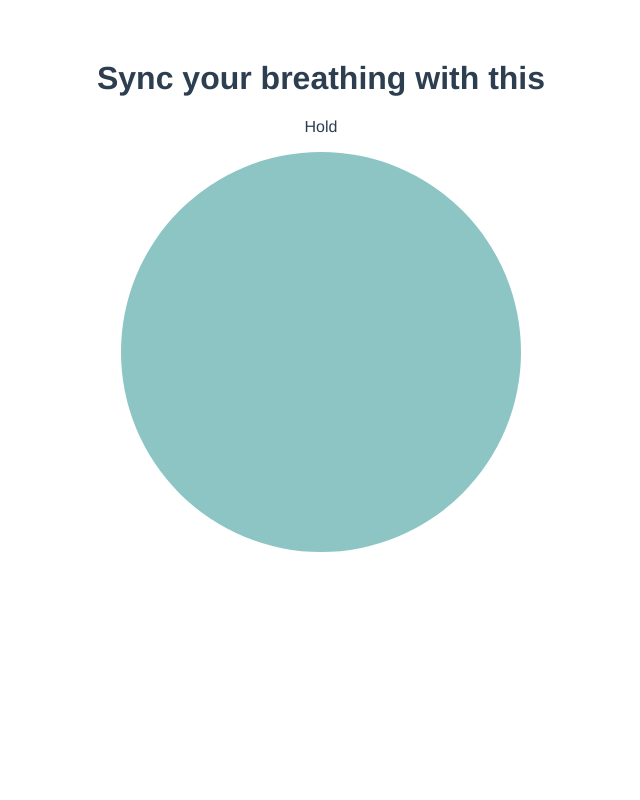
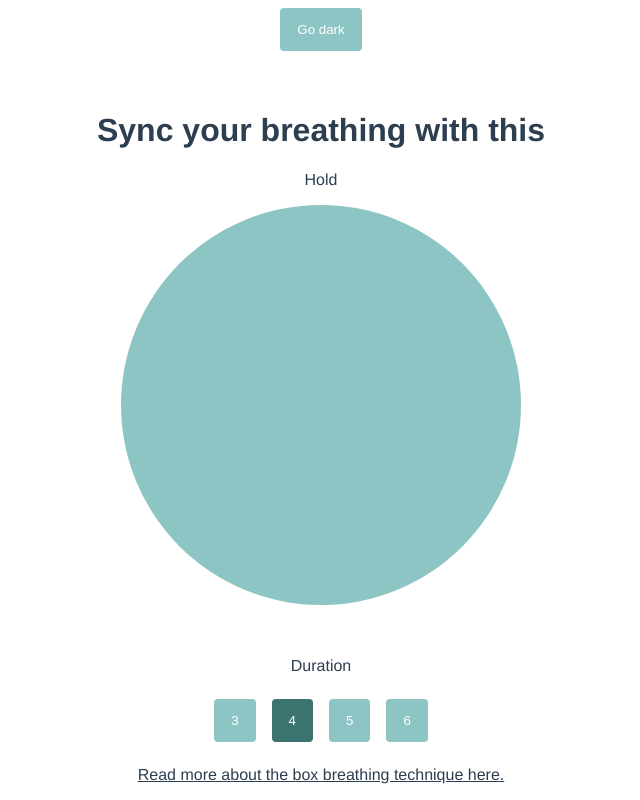
Before and after one commit to steepmountain/breathe, a Vue app: page / in a window 1280 px wide. Shown: the whole page, without its empty margins (319-959 px from the left). Built offline with nearby package versions, Linux system fonts and the light colour scheme.

Commit message:
Working prototype

```diff
--- a/package.json
+++ b/package.json
@@ -1,5 +1,5 @@
 {
-  "name": "breathe",
+  "name": "Breathe",
   "version": "0.1.0",
   "private": true,
   "scripts": {
--- a/public/index.html
+++ b/public/index.html
@@ -1,17 +1,38 @@
 <!DOCTYPE html>
 <html lang="en">
-  <head>
+
+<head>
     <meta charset="utf-8">
     <meta http-equiv="X-UA-Compatible" content="IE=edge">
     <meta name="viewport" content="width=device-width,initial-scale=1.0">
+    <link rel="manifest" href="/manifest.json">
     <link rel="icon" href="<%= BASE_URL %>favicon.ico">
+    <meta name="apple-mobile-web-app-capable" content="yes">
+    <meta name="apple-mobile-web-app-status-bar-style" content="black">
+    <meta name="apple-mobile-web-app-title" content="Weather PWA">
+    <link rel="apple-touch-icon" href="/images/icons/512.png">
     <title><%= htmlWebpackPlugin.options.title %></title>
-  </head>
-  <body>
+    <script src="/scripts/install.js"></script>
+    <meta name="theme-color" content="#8cc5c3" />
+</head>
+
+<body>
     <noscript>
-      <strong>We're sorry but <%= htmlWebpackPlugin.options.title %> doesn't work properly without JavaScript enabled. Please enable it to continue.</strong>
+        <strong>We're sorry but <%= htmlWebpackPlugin.options.title %> doesn't work properly without JavaScript enabled.
+            Please enable it to continue.</strong>
     </noscript>
     <div id="app"></div>
     <!-- built files will be auto injected -->
-  </body>
+</body>
+<script>
+    // CODELAB: Register service worker.
+if ('serviceWorker' in navigator) {
+  window.addEventListener('load', () => {
+    navigator.serviceWorker.register('/service-worker.js')
+        .then((reg) => {
+          console.log('Service worker registered.', reg);
+        });
+  });
+}
+</script>
 </html>
--- /dev/null
+++ b/public/scripts/install.js
@@ -0,0 +1,8 @@
+window.addEventListener('beforeinstallprompt', saveBeforeInstallPromptEvent);
+deferredInstallPrompt = evt;
+installButton.removeAttribute('hidden');
+// CODELAB: Add code show install prompt & hide the install button.
+deferredInstallPrompt.prompt();
+// Hide the install button, it can't be called twice.
+evt.srcElement.setAttribute('hidden', true);
+window.addEventListener('appinstalled', logAppInstalled);
--- a/src/App.vue
+++ b/src/App.vue
@@ -1,18 +1,77 @@
 <template>
-  <div id="app">
-    <Breathe msg="Welcome to Your Vue.js App"/>
+  <div id="app" :class="{dark: isDarkMode, light: !isDarkMode}">
+    <div>
+      <input class="button" type="button" :value="modeText" @click="toggleTheme" />
+    </div>
+    <Breathe :duration="duration" />
+
+    <div>
+      <p>Duration</p>
+      <input
+        class="button"
+        type="button"
+        value="3"
+        @click="setDuration"
+        :class="{active: duration == 3}"
+      />
+      <input
+        class="button"
+        type="button"
+        value="4"
+        @click="setDuration"
+        :class="{active: duration == 4}"
+      />
+      <input
+        class="button"
+        type="button"
+        value="5"
+        @click="setDuration"
+        :class="{active: duration == 5}"
+      />
+      <input
+        class="button"
+        type="button"
+        value="6"
+        @click="setDuration"
+        :class="{active: duration == 6}"
+      />
+    </div>
+    <p>
+      <a
+        href="https://www.healthline.com/health/box-breathing"
+      >Read more about the box breathing technique here.</a>
+    </p>
   </div>
 </template>
 
 <script>
-import Breathe from './components/Breathe.vue'
+import Breathe from "./components/Breathe.vue";
 
 export default {
-  name: 'App',
+  name: "App",
   components: {
     Breathe
+  },
+  data() {
+    return {
+      duration: 4,
+      isDarkMode: false
+    };
+  },
+  computed: {
+    modeText() {
+      return this.isDarkMode ? "Go light" : "Go dark";
+    }
+  },
+  methods: {
+    setDuration(event) {
+      this.duration = Number.parseInt(event.target.value);
+    },
+    toggleTheme() {
+      this.isDarkMode = !this.isDarkMode;
+    }
   }
-}
+};
 </script>
 
 <style>
@@ -22,6 +81,65 @@ export default {
   -moz-osx-font-smoothing: grayscale;
   text-align: center;
   color: #2c3e50;
-  margin-top: 60px;
+  height: 100%;
+  transition: background-color 0.5s;
+  display: flex;
+  flex-direction: column;
+  align-content: center;
+  justify-content: space-evenly;
+}
+
+#app.dark {
+  color: white !important;
+  background-color: black;
+}
+
+#app.light {
+  color: #2c3e50;
+  background-color: white;
+}
+
+#app.dark a,
+#app.dark a:visited {
+  color: white !important;
+}
+
+#app.light a,
+#app.light a:visited {
+  color: #2c3e50;
+}
+
+.button {
+  max-width: 10rem;
+  /* default for <button>, but useful for <a> */
+  display: inline-block;
+  text-align: center;
+  text-decoration: none;
+
+  /* create a small space when buttons wrap on 2 lines */
+  margin: 2px 0;
+
+  /* invisible border (will be colored on hover/focus) */
+  border: solid 1px transparent;
+  border-radius: 4px;
+
+  /* size comes from text & padding (no width/height) */
+  padding: 0.8rem 1rem;
+
+  margin: 0.5rem;
+
+  /* make sure colors have enough contrast! */
+  color: #ffffff;
+  background-color: #8cc5c3;
+}
+
+.button.active {
+  background-color: #3b7371;
+}
+
+body {
+  margin: 0;
+  padding: 0;
+  height: 100vh;
 }
 </style>
--- a/src/components/Breathe.vue
+++ b/src/components/Breathe.vue
@@ -2,7 +2,7 @@
   <div class="breathe">
     <h1>Sync your breathing with this</h1>
 
-    <transition name="fade" mode="out-in" >
+    <transition name="fade" mode="out-in">
       <p key="in" v-if="state == states.in">Breathe in</p>
       <p key="out" v-if="state == states.out">Breathe out</p>
       <p key="hold" v-if="state == states.holding">Hold</p>
@@ -23,11 +23,14 @@ let states = {
   holding: 3
 };
 export default {
-  name: "HelloWorld",
+  name: "breathe",
   computed: {
     animatedScale: function() {
       return this.scale.toFixed(3);
     }
+  },
+  props: {
+    duration: Number
   },
   data() {
     return {
@@ -52,17 +55,19 @@ export default {
         this.state = states.in;
         newScale = 1;
       }
-      gsap.to(this.$data, { duration: 3, scale: newScale, ease: "slow" }).delay(0.3);
+      gsap
+        .to(this.$data, { duration: 3, scale: newScale, ease: "slow" })
+        .delay(0.3);
 
       setTimeout(() => {
         this.hold(newState);
-      }, 3000);
+      }, this.duration * 1000);
     },
     hold(newState) {
       this.state = states.holding;
       setTimeout(() => {
         this.breathe(newState);
-      }, 3000);
+      }, this.duration * 1000);
     }
   }
 };
@@ -81,4 +86,8 @@ svg {
 .fade-enter, .fade-leave-to /* .fade-leave-active below version 2.1.8 */ {
   opacity: 0;
 }
+
+.breathe {
+	margin: 2rem;
+}
 </style>
```
Also changed, not shown: public/service-worker.js (added, +21 -0 lines), public/images/icons/192.png (added), public/images/icons/512.png (added), public/manifest.json (added).
